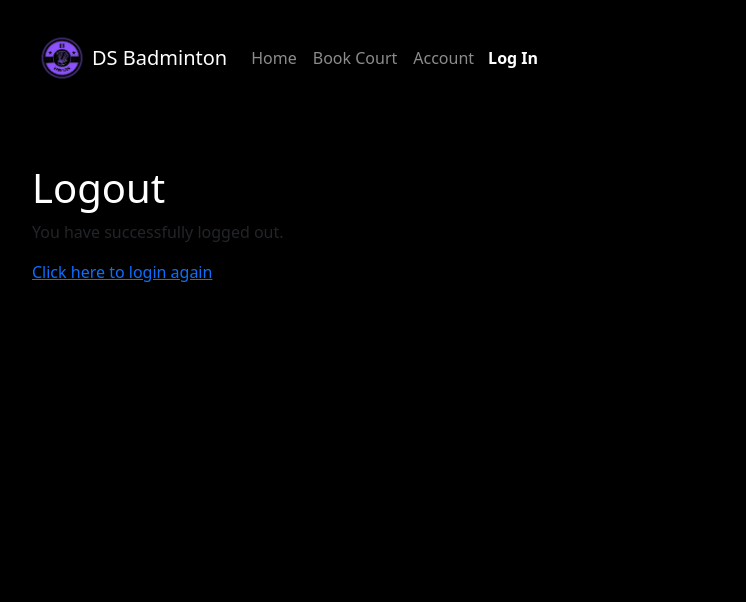
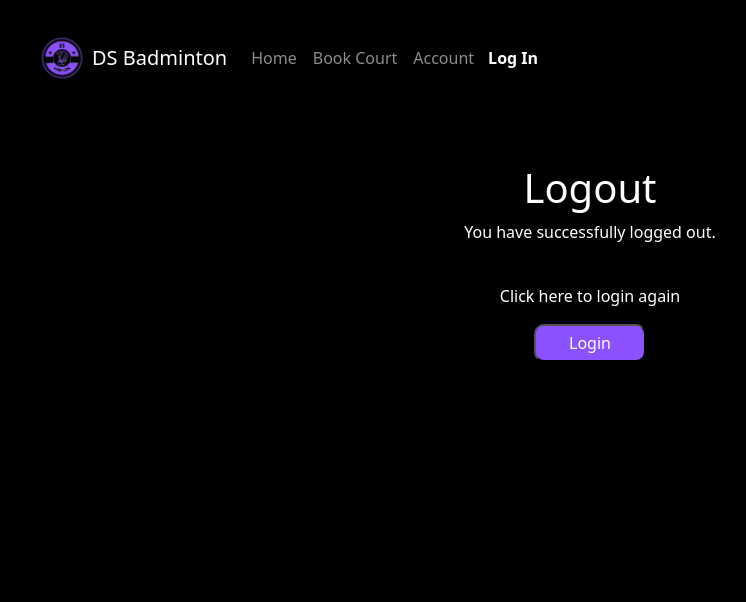
Before and after one commit to DjangoStars-Q12024/BookCourt, a Django app: page /accounts/custom_logout/ in a window 1280 px wide. Shown: the top 602 px of the page, without its empty margins (50-796 px from the left). Run offline with Django 5.2, Linux system fonts and the light colour scheme.

Commit message:
Minor style changes

```diff
--- a/BadmintonCourt/templates/home.html
+++ b/BadmintonCourt/templates/home.html
@@ -41,7 +41,7 @@ DS Badminton - Home
         <a href="{% url 'booking' %}">
             <button class="homebutton">BOOK A COURT</button>
         </a>
-        <a href="">
+        <a href="{% url 'signup' %}">
             <button class="homebutton">JOIN A CLUB</button>
         </a>
         <a href="{% url 'useraccount' %}">
--- a/templates/registration/logout.html
+++ b/templates/registration/logout.html
@@ -5,7 +5,30 @@ Logout from DS Badminton
 
 {% block content %}
 
-<h1 style="color: white" class="main-heading">Logout</h1>
-<p>You have successfully logged out. </p>
-<a href="{% url 'home' %}" >Click here to login again</a>
+<style>
+    .center-container {
+        text-align: center;
+
+    }
+    .login-button {
+      background-color: #8c52ff;
+      color: white;
+      border-radius: 10px;
+      padding: 5px;
+      width: 10%;
+  }
+
+  </style>
+<div class="center-container">
+
+    <h1 style="color: white" class="main-heading">Logout</h1>
+    <p style="color: white">You have successfully logged out. </p>
+    <br>
+    <p style="color: white">Click here to login again</p>
+    <a href="{% url 'useraccount' %}">
+        <button class="login-button">Login</button>
+    </a>
+
+
+</div>
 {% endblock %}
```
Also changed, not shown: templates/registration/signup.html (+3 -4 lines).
